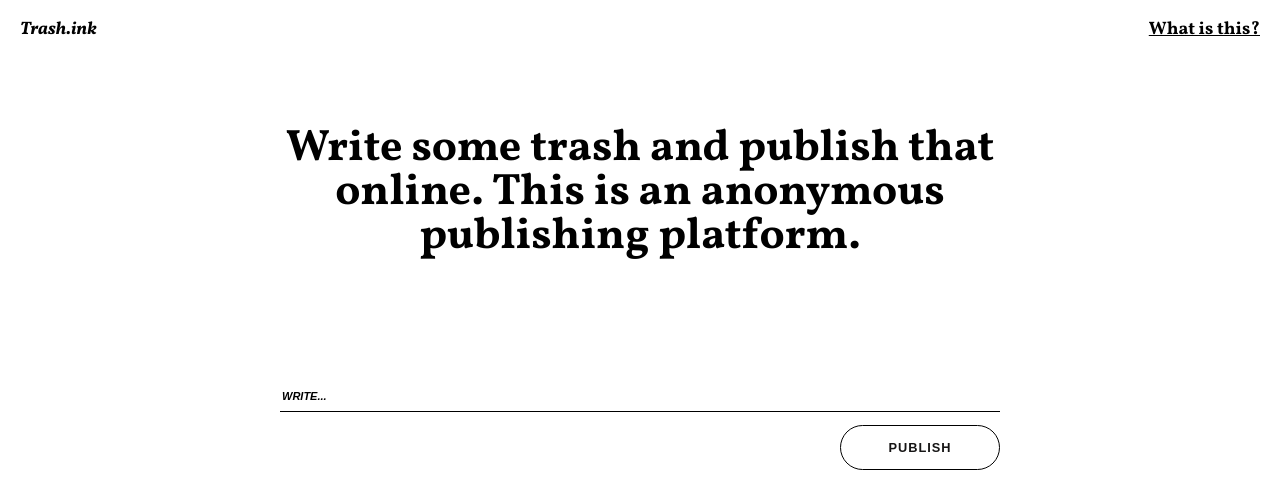
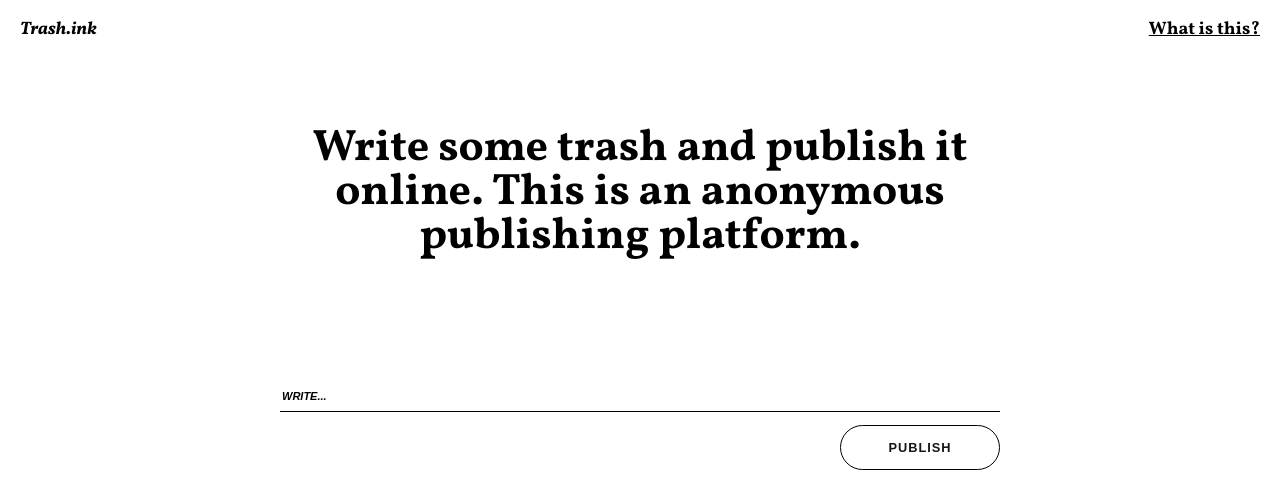
Before and after one commit to andres-guzman/trash.ink, a PHP site: page / in a window 1280 px wide. Shown: the top 497 px of the page. Run offline with PHP 8.4, Linux system fonts and the light colour scheme; data that the repository does not hold is empty; some libraries are stand-ins or nearby versions.

Commit message:
some fix

```diff
--- a/index.php
+++ b/index.php
@@ -16,7 +16,7 @@
 	<a href="./" id="logo">Trash.ink</a>
 	<a id="about-open" data-fancybox data-src="#about-modal" href="javascript:;">What is this?</a>
 	<header>
-		<h1>Write some trash and publish that online. This is an anonymous publishing platform.</h1>
+		<h1>Write some trash and publish it online. This is an anonymous publishing platform.</h1>
 	</header>
 
 	<main>
```
